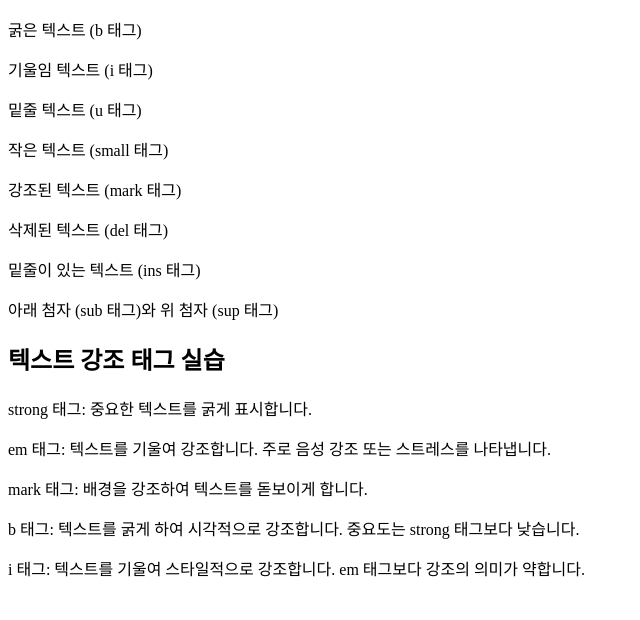
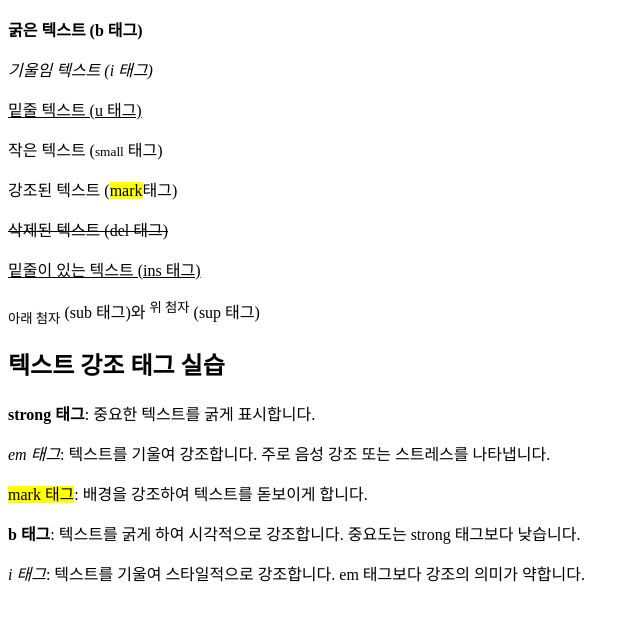
Before and after one commit to DHan0913/HTMLCSS, a plain HTML site: page ex01-renewal/html01-text/html01-04-text-shape.html in a window 1280 px wide. Shown: the part 58-678 px from the top of the page, without its empty margins (0-640 px from the left). Drawn offline with Linux system fonts and the light colour scheme.

Commit message:
Update html01-04-text-shape.html

```diff
--- a/ex01-renewal/html01-text/html01-04-text-shape.html
+++ b/ex01-renewal/html01-text/html01-04-text-shape.html
@@ -8,22 +8,27 @@
 <body>
 
     <h2>텍스트 모양 관련 태그 실습</h2>
-    <p>굵은 텍스트 (b 태그)</p>
-    <p>기울임 텍스트 (i 태그)</p>
-    <p>밑줄 텍스트 (u 태그)</p>
-    <p>작은 텍스트 (small 태그)</p>
-    <p>강조된 텍스트 (mark 태그)</p>
-    <p>삭제된 텍스트 (del 태그)</p>
-    <p>밑줄이 있는 텍스트 (ins 태그)</p>
-    <p>아래 첨자 (sub 태그)와 위 첨자 (sup 태그)</p>
 
+    <p><b>굵은 텍스트 (b 태그)</b></p>
+    <p><i>기울임 텍스트 (i 태그)</i></p>
+    <p><u>밑줄 텍스트 (u 태그)</u></p>
+    <p>작은 텍스트 (<small>small</small> 태그)</p>
+    <p>강조된 텍스트 (<mark>mark</mark>태그)</p>
+    <p><del>삭제된 텍스트 (del 태그)</del></p>
+    <p><ins>밑줄이 있는 텍스트 (ins 태그)</ins></p>
+    <p><sub>아래 첨자</sub> (sub 태그)와 <sup>위 첨자</sup> (sup 태그)</p>
+
+    <!-- 디자인의 이유로 태그 선택하지 말자.
+        디자인은 StyleSheet를 가지고 변경 가능
+        문서 구조상 역할에 따라 태그 선톡하도록 하자
+    -->
     <h2>텍스트 강조 태그 실습</h2>
 
-    <p>strong 태그: 중요한 텍스트를 굵게 표시합니다.</p>
-    <p>em 태그: 텍스트를 기울여 강조합니다. 주로 음성 강조 또는 스트레스를 나타냅니다.</p>
-    <p>mark 태그: 배경을 강조하여 텍스트를 돋보이게 합니다.</p>
-    <p>b 태그: 텍스트를 굵게 하여 시각적으로 강조합니다. 중요도는 strong 태그보다 낮습니다.</p>
-    <p>i 태그: 텍스트를 기울여 스타일적으로 강조합니다. em 태그보다 강조의 의미가 약합니다.</p>
+    <p><strong>strong 태그</strong>: 중요한 텍스트를 굵게 표시합니다.</p>
+    <p><em>em 태그</em>: 텍스트를 기울여 강조합니다. 주로 음성 강조 또는 스트레스를 나타냅니다.</p>
+    <p><mark>mark 태그</mark>: 배경을 강조하여 텍스트를 돋보이게 합니다.</p>
+    <p><b>b 태그</b>: 텍스트를 굵게 하여 시각적으로 강조합니다. 중요도는 strong 태그보다 낮습니다.</p>
+    <p><i>i 태그</i>: 텍스트를 기울여 스타일적으로 강조합니다. em 태그보다 강조의 의미가 약합니다.</p>
 
 </body>
 
```
